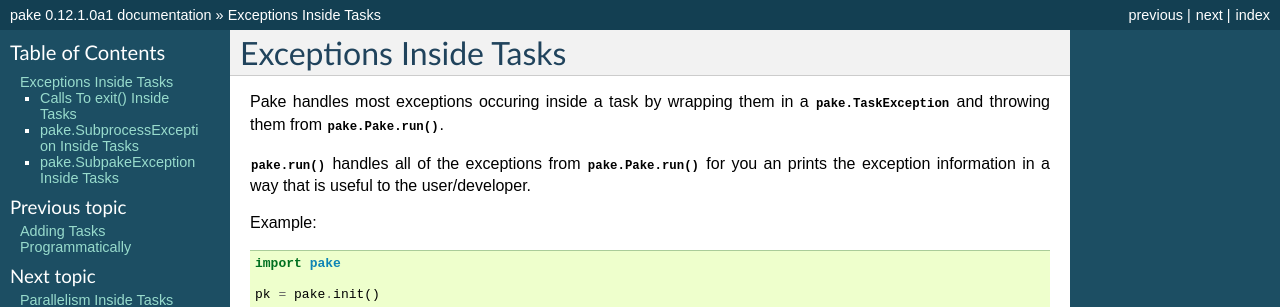
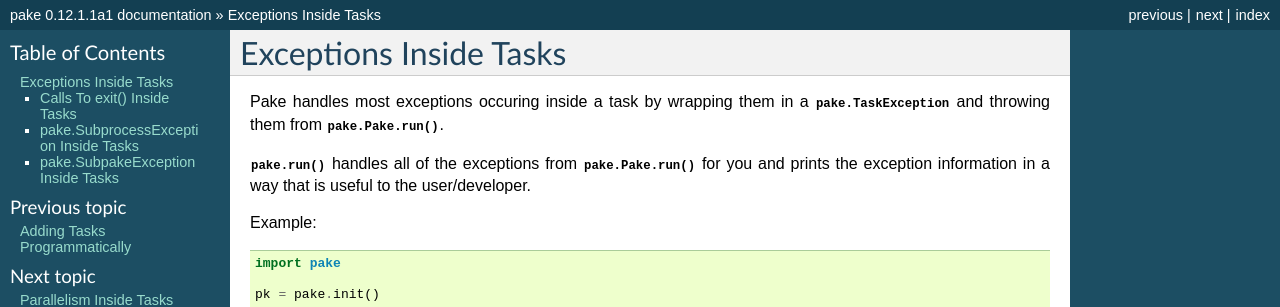
Before and after one commit to Teriks/pake, a Sphinx documentation site: the page built from docs/source/taskexceptions.rst, in a window 1280 px wide and 900 px high. Shown: the top 307 px of the window. Built offline with Sphinx 7.4.7, drawn with Linux system fonts in a browser that asks for light colours; some of the changed text lies outside the part shown.

Commit message:
documentation spelling correction in taskexceptions.rst

```diff
--- a/docs/source/taskexceptions.rst
+++ b/docs/source/taskexceptions.rst
@@ -5,8 +5,8 @@
 and throwing them from :py:meth:`pake.Pake.run`.
 
 
-:py:meth:`pake.run` handles all of the exceptions from :py:meth:`pake.Pake.run` for you an prints the
-exception information in a way that is useful to the user/developer.
+:py:meth:`pake.run` handles all of the exceptions from :py:meth:`pake.Pake.run` for you and
+prints the exception information in a way that is useful to the user/developer.
 
 
 Example:
--- a/pake/__init__.py
+++ b/pake/__init__.py
@@ -21,7 +21,7 @@
 __author__ = 'Teriks'
 __copyright__ = 'Copyright (c) 2016 Teriks'
 __license__ = 'Three Clause BSD'
-__version__ = '0.12.1.0'
+__version__ = '0.12.1.1'
 
 from .filehelper import FileHelper
 
```
